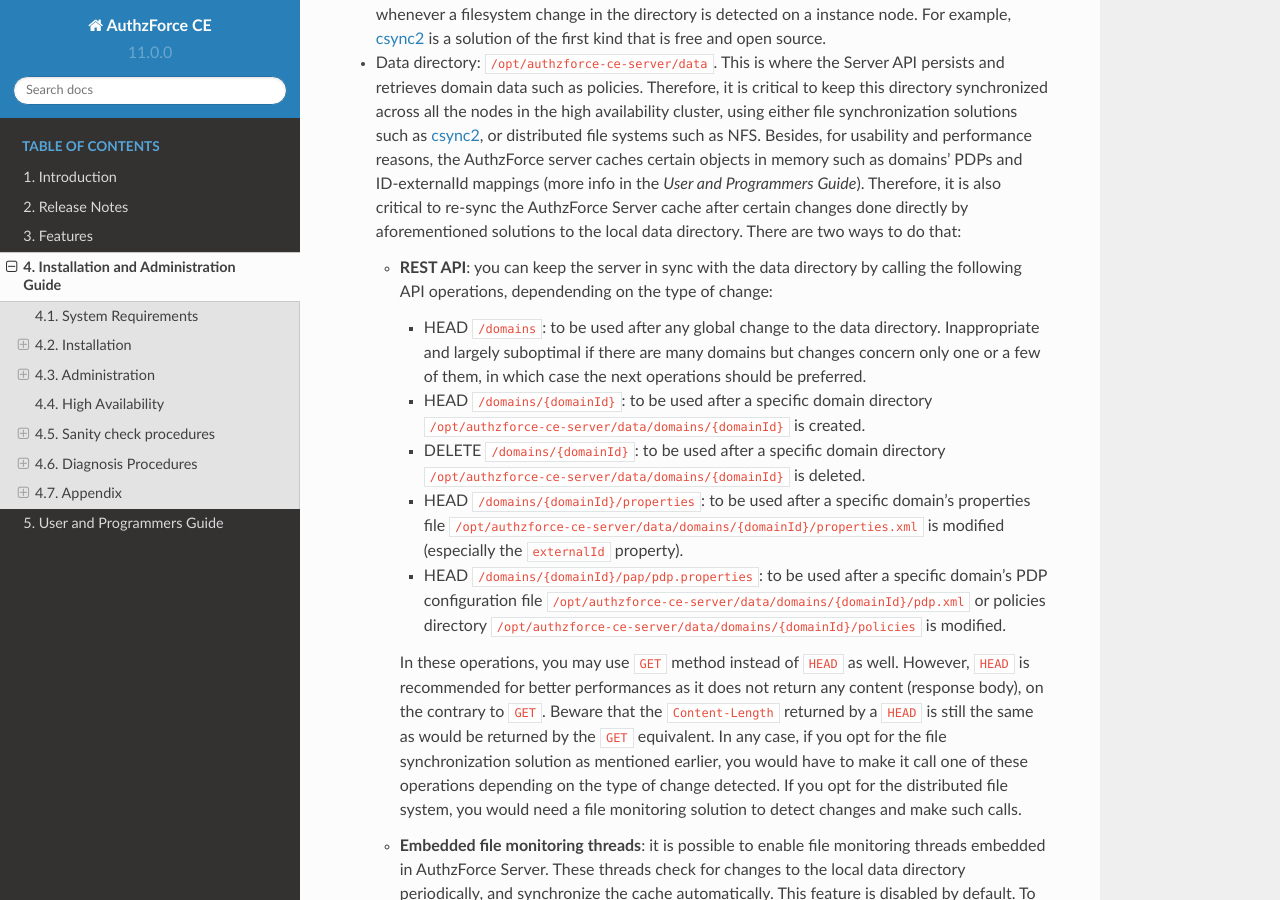
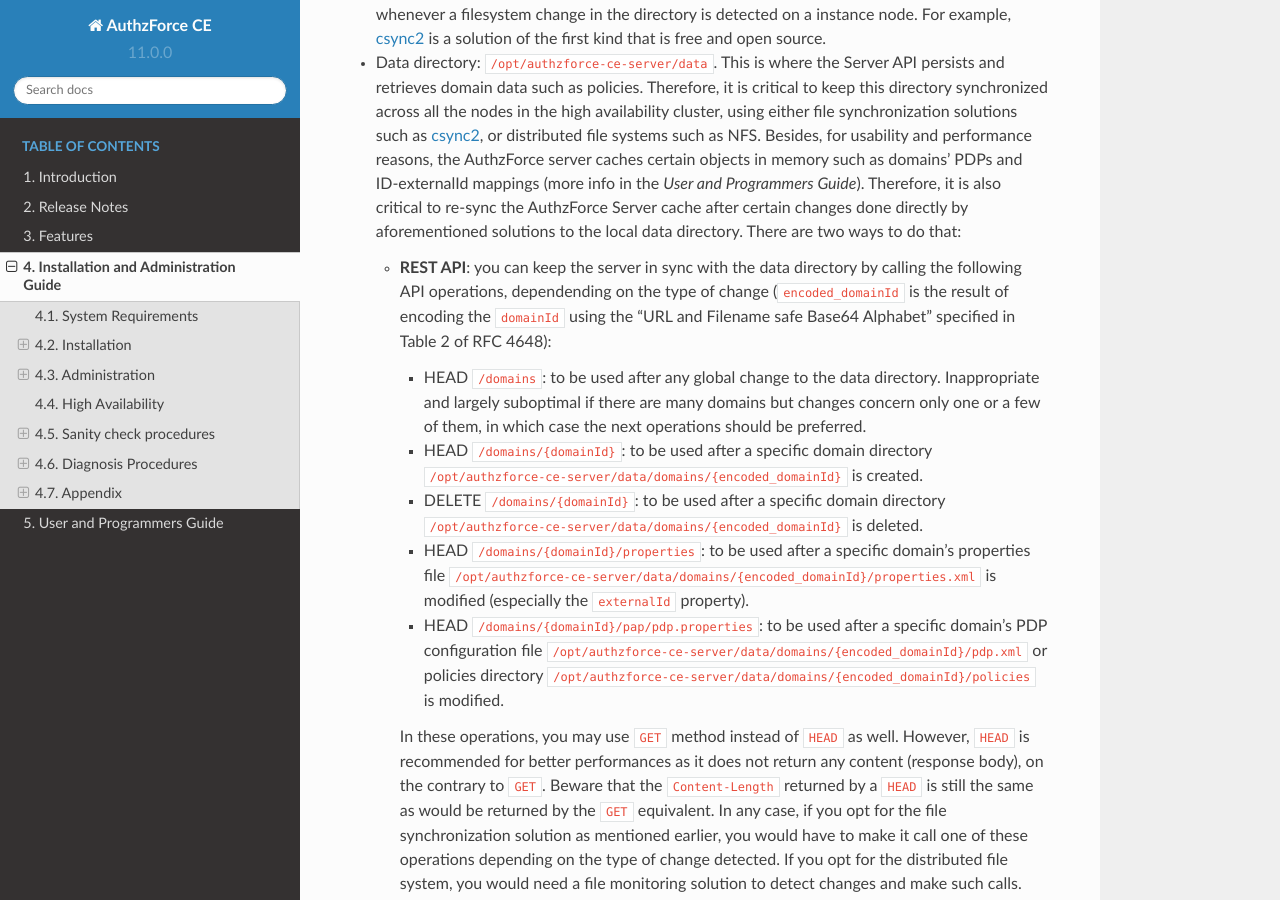
Before and after one commit to authzforce/fiware, a Sphinx documentation site: the page built from doc/InstallationAndAdministrationGuide.rst, in a window 1280 px wide and 900 px high, scrolled down 6314 px. Built offline with Sphinx 7.4.7 and the Read the Docs theme 2.0.0, drawn with Linux system fonts in a browser that asks for light colours; formulas are drawn with MathJax 3.

Commit message:
Updated High Availability guide to replace domainId with encoded_domainId (Base64-URL encoded)

```diff
--- a/doc/InstallationAndAdministrationGuide.rst
+++ b/doc/InstallationAndAdministrationGuide.rst
@@ -251,16 +251,16 @@
   Therefore, it is also critical to re-sync the AuthzForce Server cache after certain changes done directly by aforementioned solutions to the local data directory.
   There are two ways to do that:
 
-  * **REST API**: you can keep the server in sync with the data directory by calling the following API operations, dependending on the type of change:
+  * **REST API**: you can keep the server in sync with the data directory by calling the following API operations, dependending on the type of change (``encoded_domainId`` is the result of encoding the ``domainId`` using the "URL and Filename safe Base64 Alphabet" specified in Table 2 of RFC 4648):
 
     * HEAD ``/domains``: to be used after any global change to the data directory.
       Inappropriate and largely suboptimal if there are many domains but changes concern only one or a few of them, in which case the next operations should be preferred.
-    * HEAD ``/domains/{domainId}``: to be used after a specific domain directory ``/opt/authzforce-ce-server/data/domains/{domainId}`` is created.
-    * DELETE ``/domains/{domainId}``: to be used after a specific domain directory ``/opt/authzforce-ce-server/data/domains/{domainId}`` is deleted.
-    * HEAD ``/domains/{domainId}/properties``: to be used after a specific domain's properties file ``/opt/authzforce-ce-server/data/domains/{domainId}/properties.xml`` is modified
+    * HEAD ``/domains/{domainId}``: to be used after a specific domain directory ``/opt/authzforce-ce-server/data/domains/{encoded_domainId}`` is created.
+    * DELETE ``/domains/{domainId}``: to be used after a specific domain directory ``/opt/authzforce-ce-server/data/domains/{encoded_domainId}`` is deleted.
+    * HEAD ``/domains/{domainId}/properties``: to be used after a specific domain's properties file ``/opt/authzforce-ce-server/data/domains/{encoded_domainId}/properties.xml`` is modified
       (especially the ``externalId`` property).
-    * HEAD ``/domains/{domainId}/pap/pdp.properties``: to be used after a specific domain's PDP configuration file ``/opt/authzforce-ce-server/data/domains/{domainId}/pdp.xml``
-      or policies directory ``/opt/authzforce-ce-server/data/domains/{domainId}/policies`` is modified.
+    * HEAD ``/domains/{domainId}/pap/pdp.properties``: to be used after a specific domain's PDP configuration file ``/opt/authzforce-ce-server/data/domains/{encoded_domainId}/pdp.xml``
+      or policies directory ``/opt/authzforce-ce-server/data/domains/{encoded_domainId}/policies`` is modified.
 
     In these operations, you may use ``GET`` method instead of ``HEAD`` as well. However, ``HEAD`` is recommended for better performances as it does not return any content (response body), on the contrary to ``GET``.
     Beware that the ``Content-Length`` returned by a ``HEAD`` is still the same as would be returned by the ``GET`` equivalent.
```
